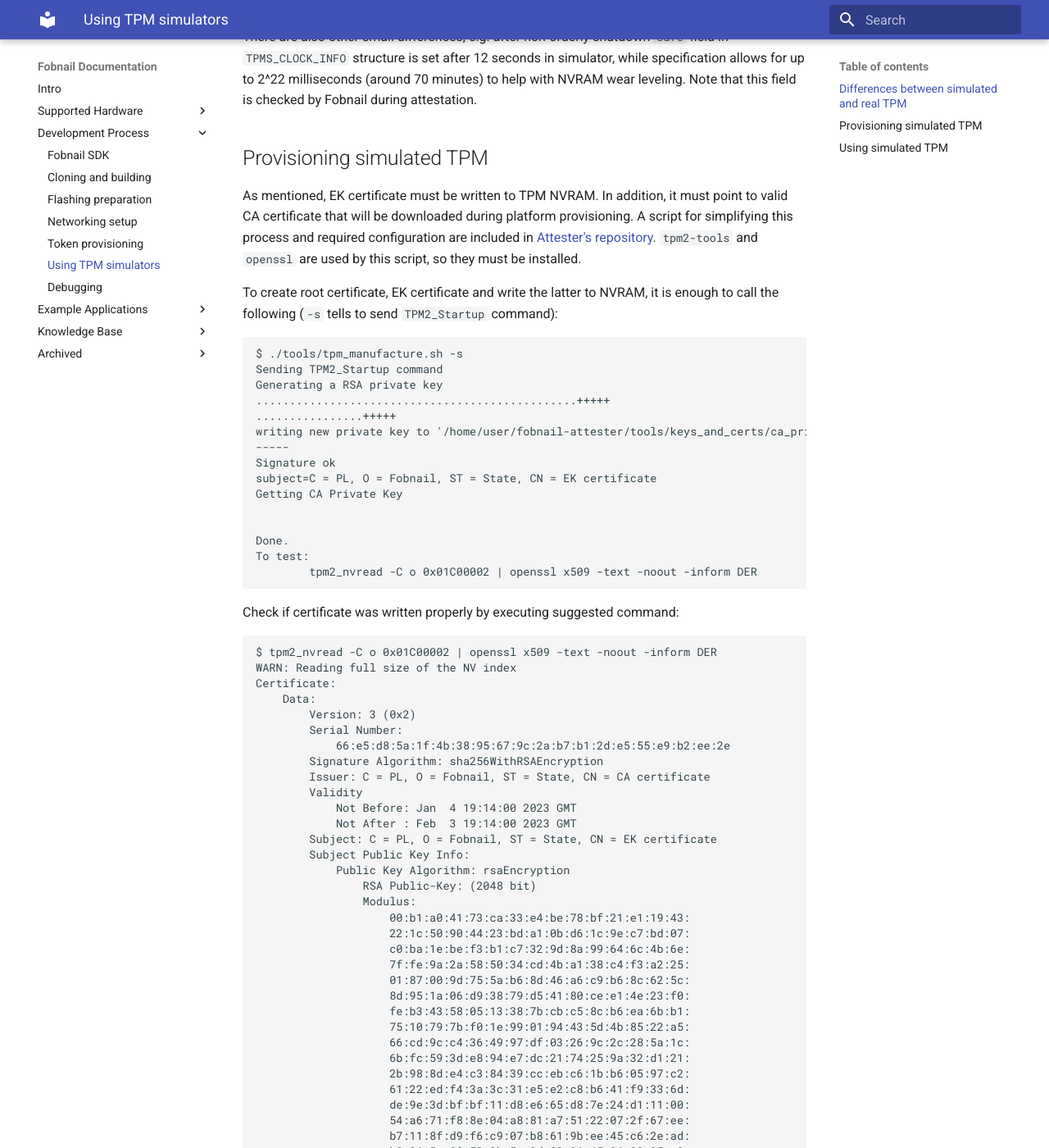
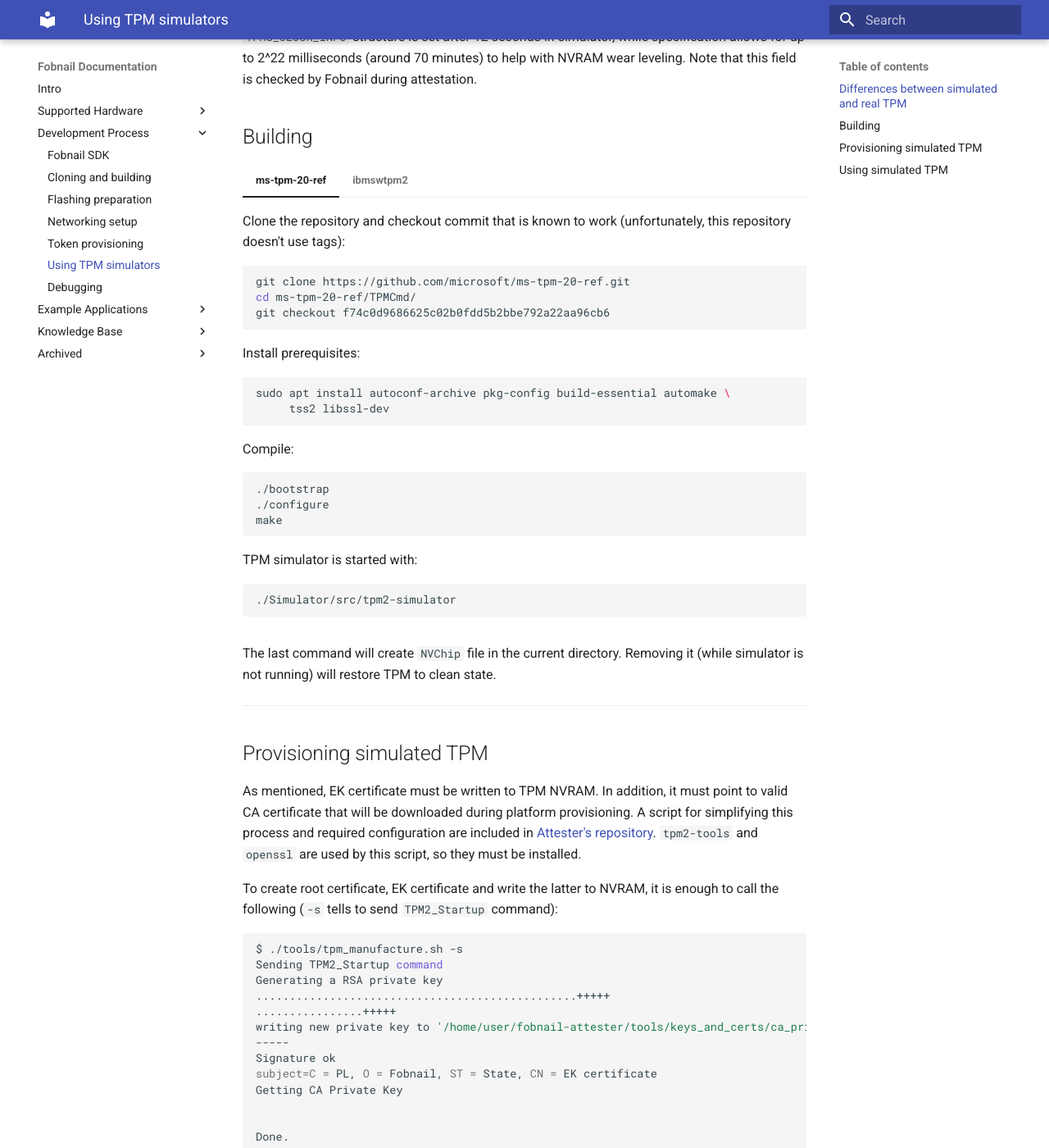
Before and after one commit to fobnail/docs, an MkDocs documentation site: the page built from docs/tpm-simulators.md, in a window 1280 px wide and 1400 px high, scrolled down 798 px. Shown: the whole window at 82% size. Built offline with MkDocs 1.6.1 and Material for MkDocs 9.7.7, drawn with Linux system fonts in a browser that asks for light colours; some of the changed text lies outside the part shown.

Commit message:
tpm-simulators.md: add build instructions
Signed-off-by: Krystian Hebel <krystian.hebel@3mdeb.com>

````diff
--- a/docs/tpm-simulators.md
+++ b/docs/tpm-simulators.md
@@ -38,6 +37,73 @@
 with NVRAM wear leveling. Note that this field is checked by Fobnail during
 attestation.
 
+## Building
+
+=== "ms-tpm-20-ref"
+
+    Clone the repository and checkout commit that is known to work
+    (unfortunately, this repository doesn't use tags):
+
+    ```shell
+    git clone https://github.com/microsoft/ms-tpm-20-ref.git
+    cd ms-tpm-20-ref/TPMCmd/
+    git checkout f74c0d9686625c02b0fdd5b2bbe792a22aa96cb6
+    ```
+
+    Install prerequisites:
+
+    ```shell
+    sudo apt install autoconf-archive pkg-config build-essential automake \
+         tss2 libssl-dev
+    ```
+
+    Compile:
+
+    ```shell
+    ./bootstrap
+    ./configure
+    make
+    ```
+
+    TPM simulator is started with:
+
+    ```shell
+    ./Simulator/src/tpm2-simulator
+    ```
+
+=== "ibmswtpm2"
+
+    Clone the repository and checkout tag that is known to work:
+
+    ```shell
+    git clone https://git.code.sf.net/p/ibmswtpm2/tpm2 ibmswtpm2-tpm2
+    cd ibmswtpm2-tpm2/src/
+    git checkout rev1563
+    ```
+
+    Install prerequisites:
+
+    ```shell
+    sudo apt install build-essential libssl-dev tss2
+    ```
+
+    Compile:
+
+    ```shell
+    make
+    ```
+
+    TPM simulator is started with:
+
+    ```shell
+    ./tpm_server
+    ```
+
+The last command will create `NVChip` file in the current directory. Removing it
+(while simulator is not running) will restore TPM to clean state.
+
+---
+
 ## Provisioning simulated TPM
 
 As mentioned, EK certificate must be written to TPM NVRAM. In addition, it must
@@ -49,7 +115,7 @@
 To create root certificate, EK certificate and write the latter to NVRAM, it is
 enough to call the following (`-s` tells to send `TPM2_Startup` command):
 
-```
+```shell
 $ ./tools/tpm_manufacture.sh -s
 Sending TPM2_Startup command
 Generating a RSA private key
@@ -156,14 +222,18 @@
 already present. **Do not use it on real TPM, there is no way of recovering
 original certificate if it was removed!**.
 
+Another option is to remove `NVChip` file. This option should be used if the
+platform provisioning is to be repeated, as it also removes saved EK (not only
+EK certificate) and AIK. In that case, `-f` is not required.
+
 ## Using simulated TPM
 
 For most cases running TPM simulator is enough. Only platform provisioning needs
 HTTP server in addition to TPM simulator. Easiest way to do so is to use Python:
 
-```
-$ cd tools/keys_and_certs
-$ python -m http.server 8080
+```shell
+cd tools/keys_and_certs
+python -m http.server 8080
 ```
 
 HTTP server can be closed after platform is successfully provisioned and never
````
Also changed, not shown: other parts of docs/tpm-simulators.md (+1 -2 lines).
